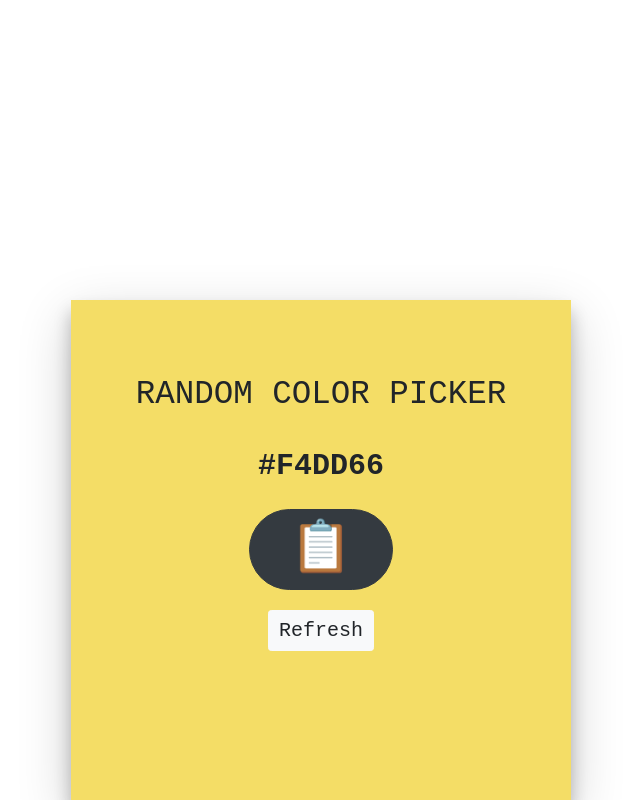
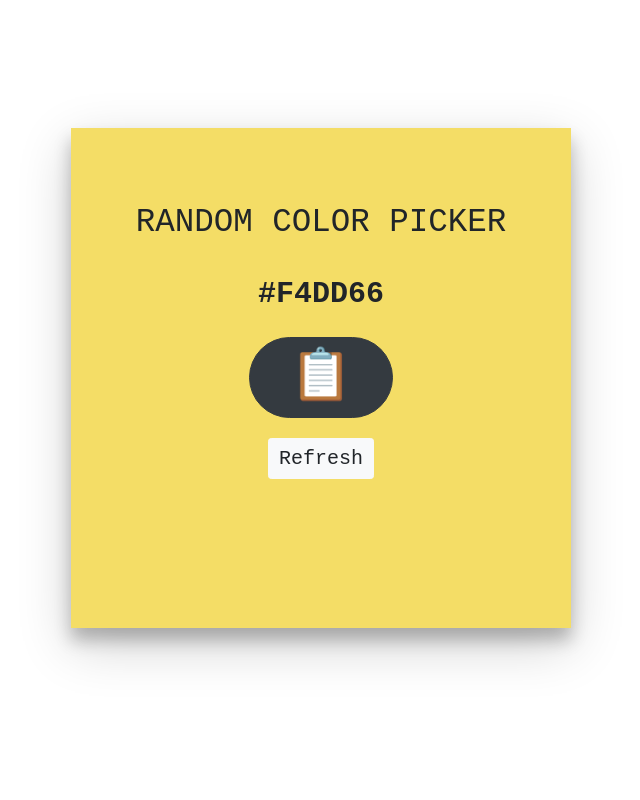
Before and after one commit to IrakliK/color-picker, a React (Create React App) app: page / in a window 1280 px wide. Shown: the whole page, without its empty margins (319-959 px from the left). Built offline with nearby package versions, Linux system fonts and the light colour scheme.

Commit message:
chore: change size of margin

```diff
--- a/src/components/ColorPicker.scss
+++ b/src/components/ColorPicker.scss
@@ -26,7 +26,7 @@ h1 {
     height: 100%;
   }
   @include sm {
-    margin-top: 300px;
+    margin-top: 10%;
   }
 }
 
```
